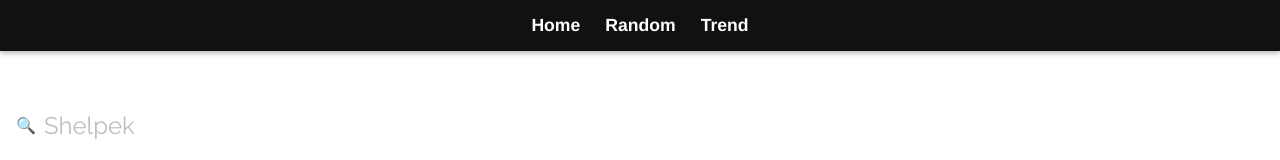
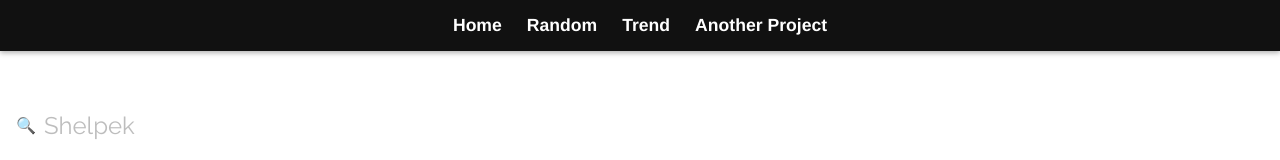
Before and after one commit to SerAyaKz/recipe, a React (Create React App) app: page / in a window 1280 px wide. Shown: the top 160 px of the page. Built offline with nearby package versions, Linux system fonts and the light colour scheme; no server answers.

Commit message:
Update index.jsx

```diff
--- a/src/components/common/Header/index.jsx
+++ b/src/components/common/Header/index.jsx
@@ -15,6 +15,9 @@ const Header = () => {
           </li>
           <li>
             <NavLink to="/trend">Trend</NavLink>
+          </li>
+           <li>
+            <a href="https://aspap.vercel.app/">Another Project</a>
           </li>
           {/* <li>
             <NavLink to="/account">Account</NavLink>
```
